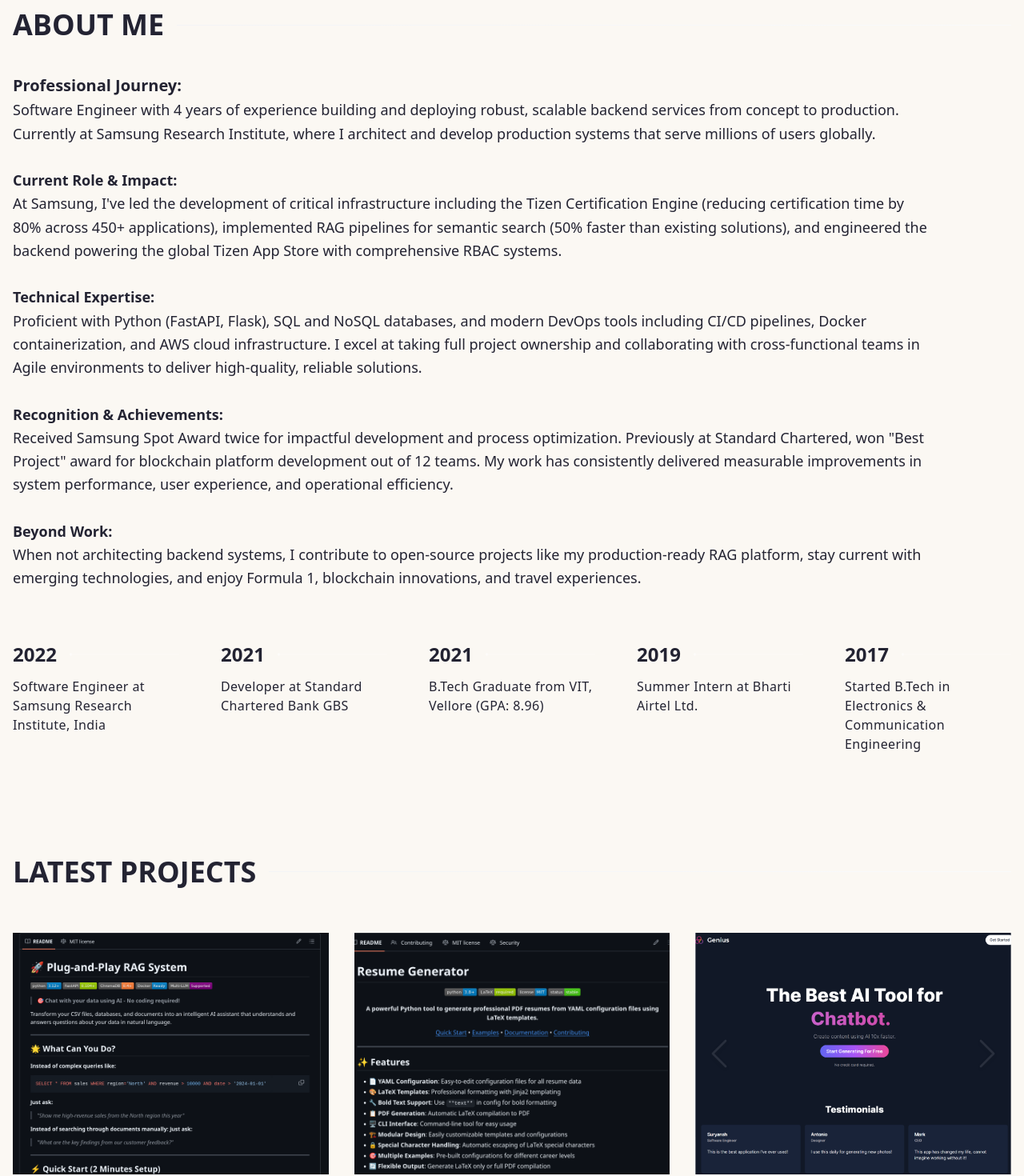
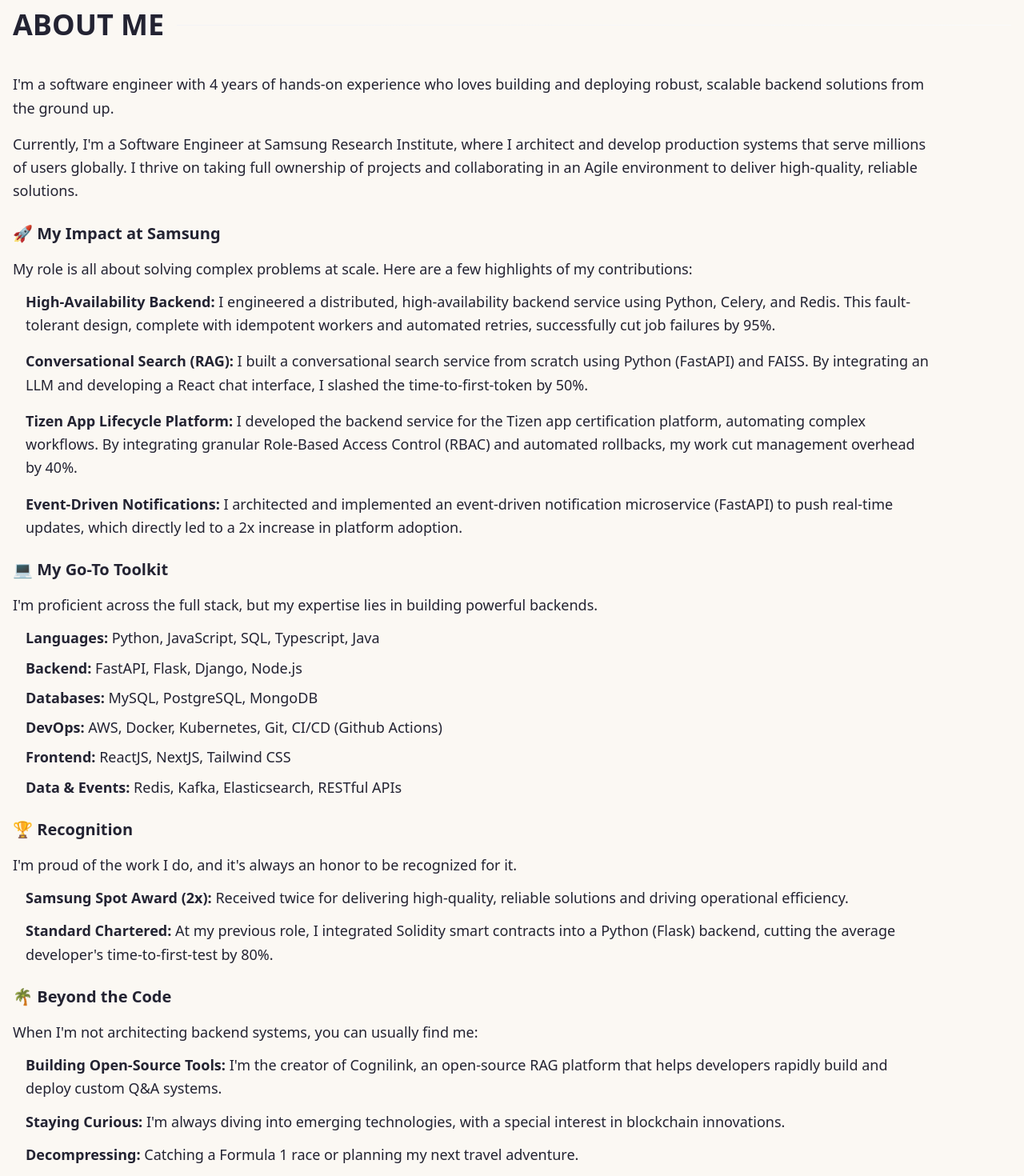
Before and after one commit to iamsuryansh/portfolio, a Next.js app: page / in a window 1280 px wide. Shown: the part 760-2230 px from the top of the page at 80% size. Built offline with nearby package versions, Linux system fonts and the light colour scheme.

Commit message:
updated about me section

```diff
--- a/app/sections/about/index.jsx
+++ b/app/sections/about/index.jsx
@@ -24,33 +24,73 @@ export function AboutSection() {
 							transition: "all 0.9s cubic-bezier(0.17, 0.55, 0.55, 1) 0.5s"
 						}}
 					>
-						<p className="font-bold text-xl/8">Professional Journey:</p>
-						<p>Software Engineer with 4 years of experience building and deploying robust, scalable
-						backend services from concept to production. Currently at Samsung Research Institute,
-						where I architect and develop production systems that serve millions of users globally.</p>
-						<br></br>
-						<p className="font-bold">Current Role & Impact:</p>
-						<p>At Samsung, I&apos;ve led the development of critical infrastructure including the Tizen
-						Certification Engine (reducing certification time by 80% across 450+ applications),
-						implemented RAG pipelines for semantic search (50% faster than existing solutions),
-						and engineered the backend powering the global Tizen App Store with comprehensive RBAC systems.</p>
-						<br></br>
-						<p className="font-bold">Technical Expertise:</p>
-						<p>Proficient with Python (FastAPI, Flask), SQL and NoSQL databases, and modern DevOps
-						tools including CI/CD pipelines, Docker containerization, and AWS cloud infrastructure.
-						I excel at taking full project ownership and collaborating with cross-functional teams
-						in Agile environments to deliver high-quality, reliable solutions.</p>
-						<br></br>
-						<p className="font-bold">Recognition & Achievements:</p>
-						<p>Received Samsung Spot Award twice for impactful development and process optimization.
-						Previously at Standard Chartered, won &quot;Best Project&quot; award for blockchain platform
-						development out of 12 teams. My work has consistently delivered measurable improvements
-						in system performance, user experience, and operational efficiency.</p>
-						<br></br>
-						<p className="font-bold">Beyond Work:</p>
-						<p>When not architecting backend systems, I contribute to open-source projects like my
-						production-ready RAG platform, stay current with emerging technologies, and enjoy
-						Formula 1, blockchain innovations, and travel experiences.</p>
+						<p className="mb-4">
+							I&apos;m a software engineer with 4 years of hands-on experience who loves building and deploying robust, scalable backend solutions from the ground up.
+						</p>
+						<p className="mb-6">
+							Currently, I&apos;m a Software Engineer at Samsung Research Institute, where I architect and develop production systems that serve millions of users globally. I thrive on taking full ownership of projects and collaborating in an Agile environment to deliver high-quality, reliable solutions.
+						</p>
+
+						<p className="font-bold text-xl mb-4">🚀 My Impact at Samsung</p>
+						<p className="mb-3">
+							My role is all about solving complex problems at scale. Here are a few highlights of my contributions:
+						</p>
+						<ul className="list-none space-y-4 mb-6 ml-4">
+							<li>
+								<span className="font-semibold">High-Availability Backend:</span> I engineered a distributed, high-availability backend service using Python, Celery, and Redis. This fault-tolerant design, complete with idempotent workers and automated retries, successfully cut job failures by 95%.
+							</li>
+							<li>
+								<span className="font-semibold">Conversational Search (RAG):</span> I built a conversational search service from scratch using Python (FastAPI) and FAISS. By integrating an LLM and developing a React chat interface, I slashed the time-to-first-token by 50%.
+							</li>
+							<li>
+								<span className="font-semibold">Tizen App Lifecycle Platform:</span> I developed the backend service for the Tizen app certification platform, automating complex workflows. By integrating granular Role-Based Access Control (RBAC) and automated rollbacks, my work cut management overhead by 40%.
+							</li>
+							<li>
+								<span className="font-semibold">Event-Driven Notifications:</span> I architected and implemented an event-driven notification microservice (FastAPI) to push real-time updates, which directly led to a 2x increase in platform adoption.
+							</li>
+						</ul>
+
+						<p className="font-bold text-xl mb-4">💻 My Go-To Toolkit</p>
+						<p className="mb-3">
+							I&apos;m proficient across the full stack, but my expertise lies in building powerful backends.
+						</p>
+						<ul className="list-none space-y-2 mb-6 ml-4">
+							<li><span className="font-semibold">Languages:</span> Python, JavaScript, SQL, Typescript, Java</li>
+							<li><span className="font-semibold">Backend:</span> FastAPI, Flask, Django, Node.js</li>
+							<li><span className="font-semibold">Databases:</span> MySQL, PostgreSQL, MongoDB</li>
+							<li><span className="font-semibold">DevOps:</span> AWS, Docker, Kubernetes, Git, CI/CD (Github Actions)</li>
+							<li><span className="font-semibold">Frontend:</span> ReactJS, NextJS, Tailwind CSS</li>
+							<li><span className="font-semibold">Data & Events:</span> Redis, Kafka, Elasticsearch, RESTful APIs</li>
+						</ul>
+
+						<p className="font-bold text-xl mb-4">🏆 Recognition</p>
+						<p className="mb-3">
+							I&apos;m proud of the work I do, and it&apos;s always an honor to be recognized for it.
+						</p>
+						<ul className="list-none space-y-3 mb-6 ml-4">
+							<li>
+								<span className="font-semibold">Samsung Spot Award (2x):</span> Received twice for delivering high-quality, reliable solutions and driving operational efficiency.
+							</li>
+							<li>
+								<span className="font-semibold">Standard Chartered:</span> At my previous role, I integrated Solidity smart contracts into a Python (Flask) backend, cutting the average developer&apos;s time-to-first-test by 80%.
+							</li>
+						</ul>
+
+						<p className="font-bold text-xl mb-4">🌴 Beyond the Code</p>
+						<p className="mb-3">
+							When I&apos;m not architecting backend systems, you can usually find me:
+						</p>
+						<ul className="list-none space-y-3 ml-4">
+							<li>
+								<span className="font-semibold">Building Open-Source Tools:</span> I&apos;m the creator of Cognilink, an open-source RAG platform that helps developers rapidly build and deploy custom Q&amp;A systems.
+							</li>
+							<li>
+								<span className="font-semibold">Staying Curious:</span> I&apos;m always diving into emerging technologies, with a special interest in blockchain innovations.
+							</li>
+							<li>
+								<span className="font-semibold">Decompressing:</span> Catching a Formula 1 race or planning my next travel adventure.
+							</li>
+						</ul>
 					</div>
 				</div>
 
```
